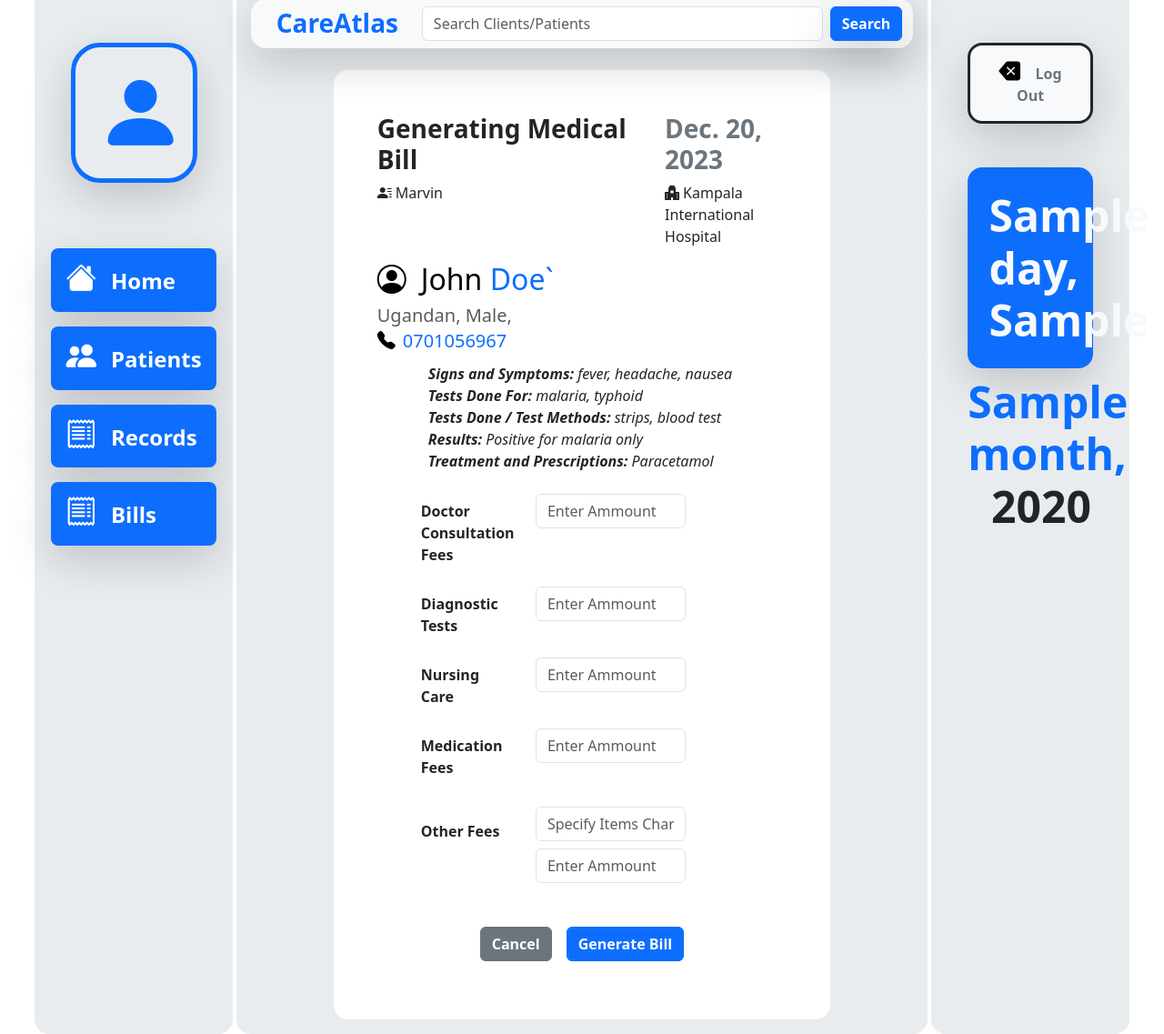
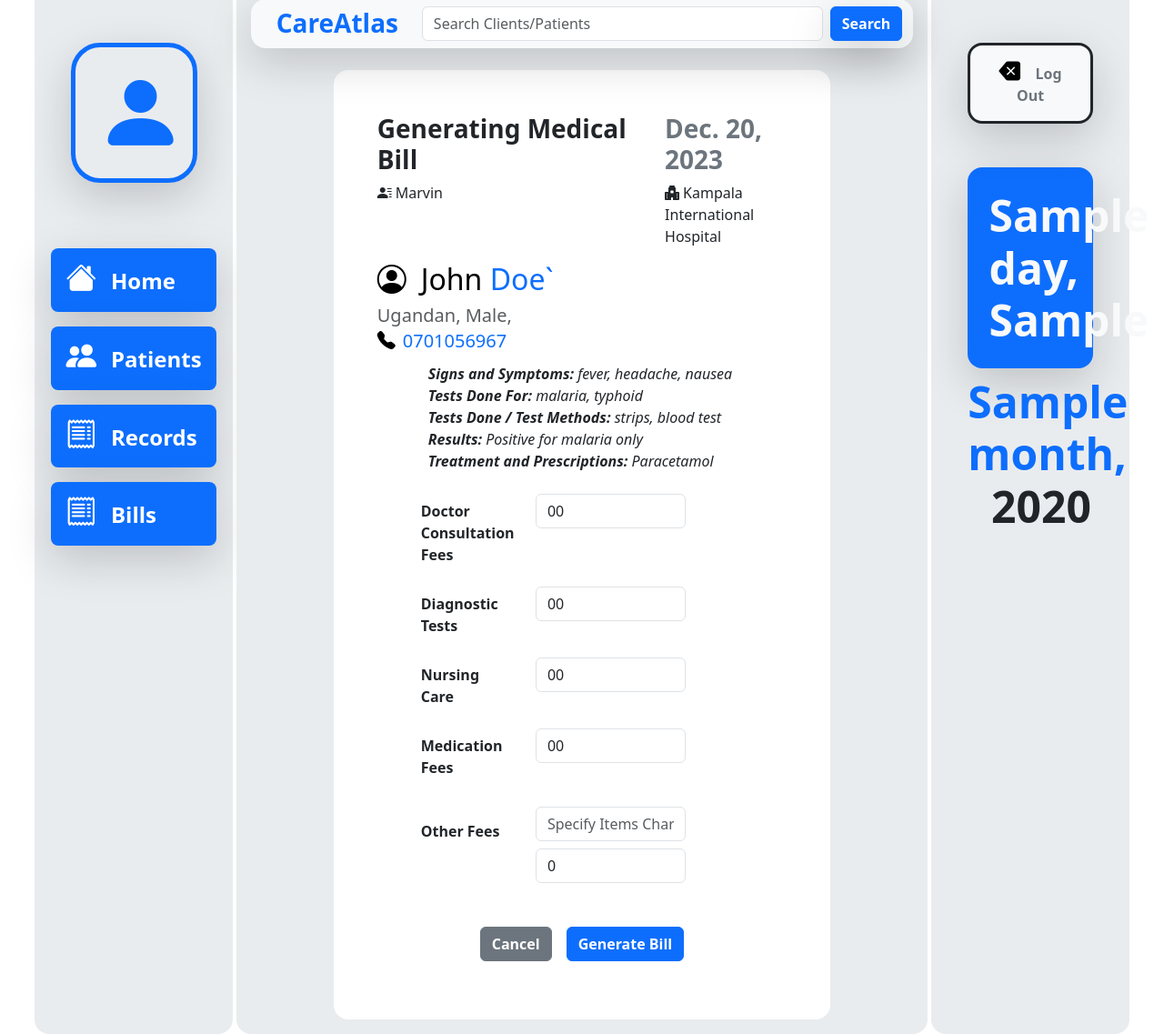
Before and after one commit to Marvyn95/CareAtlas, a Django app: template care_atlas/base/templates/base/bill_patient_page.html in a window 1280 px wide. Shown: the part 25-1162 px from the top of the page at 91% size. Run offline with Django 5.2, Linux system fonts and the light colour scheme; data comes from the database, SQL or seed files in the repository; both versions use the stored data as it was after the commit; the template is opened without the code that fills it: values that come from a table or form of the project are taken from there, most other values are stand-ins (such as "Sample title", 1, 10 or a date in 2020).

Commit message:
update on billing page

```diff
--- a/care_atlas/base/templates/base/bill_patient_page.html
+++ b/care_atlas/base/templates/base/bill_patient_page.html
@@ -43,32 +43,32 @@
         <div class="row mb-3">
             <label for="dcf" class="col-sm-4 col-form-label fw-semibold">Doctor Consultation Fees</label>
             <div class="col-sm-6">
-            <input type="number" class="form-control" id="dcf" name="consultation_fees" value="" placeholder="Enter Ammount">
+            <input type="number" class="form-control" id="dcf" name="consultation_fees" value=00 placeholder="Enter Ammount" required>
             </div>
         </div>
         <div class="row mb-3">
             <label for="dt" class="col-sm-4 col-form-label fw-semibold">Diagnostic Tests </label>
             <div class="col-sm-6">
-            <input type="number" class="form-control" id="dt" name="diagnostic_test_fees" value="None" placeholder="Enter Ammount">
+            <input type="number" class="form-control" id="dt" name="diagnostic_test_fees" value=00 placeholder="Enter Ammount" required>
             </div>
         </div>
         <div class="row mb-3">
             <label for="nc" class="col-sm-4 col-form-label fw-semibold">Nursing Care</label>
             <div class="col-sm-6">
-            <input type="number" class="form-control" id="nc" name="nursing_care_fees" value="None" placeholder="Enter Ammount">
+            <input type="number" class="form-control" id="nc" name="nursing_care_fees" value=00 placeholder="Enter Ammount" required>
             </div>
         </div>
         <div class="row mb-3">
             <label for="mf" class="col-sm-4 col-form-label fw-semibold">Medication Fees</label>
             <div class="col-sm-6">
-            <input type="number" class="form-control" id="bp_sys" name="medication_fees" value="None" placeholder="Enter Ammount">
+            <input type="number" class="form-control" id="bp_sys" name="medication_fees" value=00 placeholder="Enter Ammount" required>
             </div>
         </div>
         <div class="row mb-5">
             <label for="of" class="col-sm-4 col-form-label fw-semibold mt-3">Other Fees</label>
             <div class="col-sm-6">
-            <input type="text" class="form-control my-2" id="oft" name="specific_charges" placeholder="Specify Items Charged For">
-            <input type="number" class="form-control" id="of" name="specific_charge_fees" value="None" placeholder="Enter Ammount">
+            <input type="text" class="form-control my-2" id="oft" name="specific_charges" placeholder="Specify Items Charged For" required>
+            <input type="number" class="form-control" id="of" name="specific_charge_fees" value=0 placeholder="Enter Ammount" required>
             </div>
         </div>
         <div class="d-flex justify-content-center">
```
Also changed, not shown: care_atlas/base/templates/base/patient_bill_page.html (+5 -5 lines), care_atlas/db.sqlite3.
